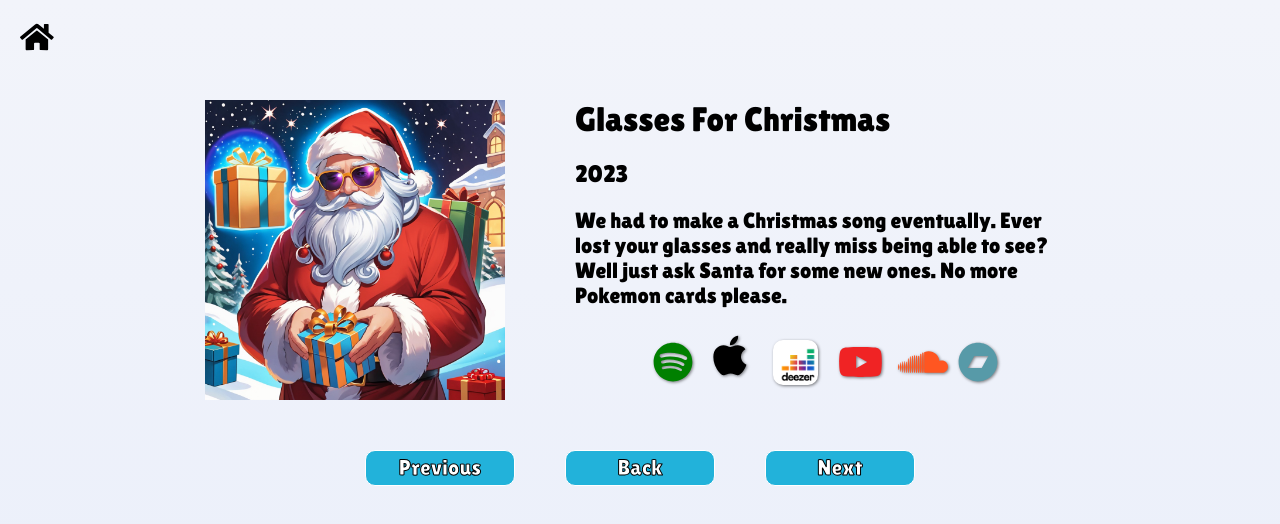
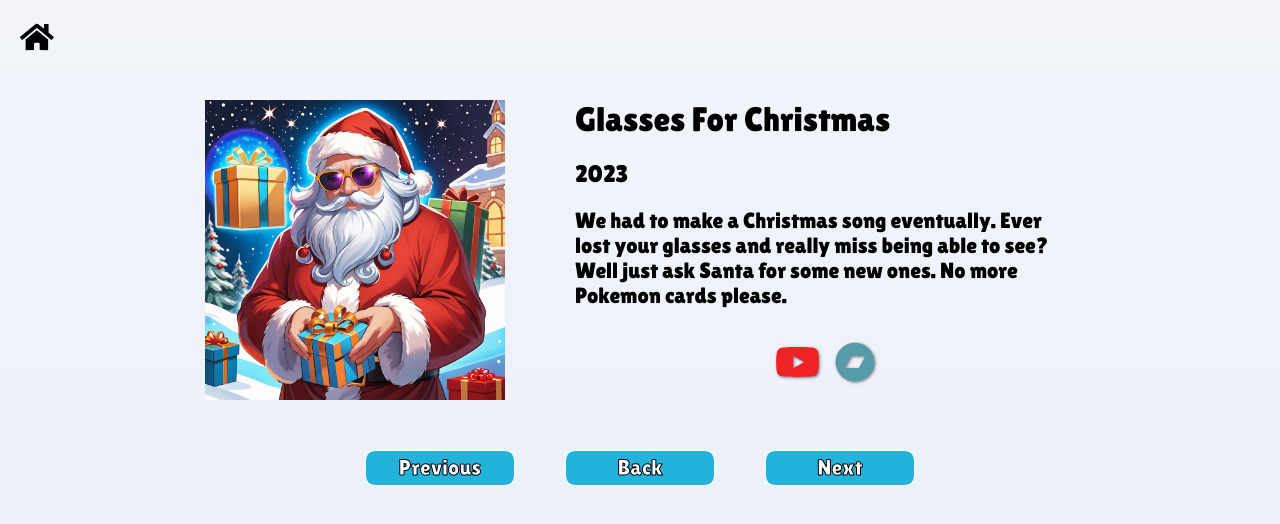
Before and after one commit to ajfos/stetsons-nextjs, a Next.js app: page /releases/10 in a window 1280 px wide. Shown: the top 524 px of the page. Built offline with nearby package versions, Linux system fonts and the light colour scheme.

Commit message:
glasses only bandcamp and youtube for now

```diff
--- a/pages/releases/[id].js
+++ b/pages/releases/[id].js
@@ -7,7 +7,7 @@
 import Head from "next/head";
 import { faHome } from "@fortawesome/free-solid-svg-icons";
 import { FontAwesomeIcon } from "@fortawesome/react-fontawesome";
-import { faSpotify, faBandcamp, faSoundcloud, faYoutube, faApple, faDeezer } from "@fortawesome/free-brands-svg-icons";
+import { faSpotify, faBandcamp, faSoundcloud, faYoutube, faApple } from "@fortawesome/free-brands-svg-icons";
 import classnames from "classnames";
 import Link from "next/link";
 import Button from "../../components/Button";
@@ -104,6 +104,7 @@
             </div>
           )}
           <div className={styles.releaseIcons}>
+            {release.id !== 10 && (
               <a
                 href={release.spotify || "https://open.spotify.com/artist/1EnFvfSbHqACPmunlABTBJ"}
                 target="_blank"
@@ -112,6 +113,8 @@
               >
                 <FontAwesomeIcon icon={faSpotify} />
               </a>
+            )}
+            {release.id !== 10 && (
               <a
                 href={release.appleMusic || "https://music.apple.com/gb/artist/the-stetsons-electric/924919951"}
                 target="_blank"
@@ -120,6 +123,8 @@
               >
                 <FontAwesomeIcon icon={faApple} />
               </a>
+            )}
+            {release.id !== 10 && (
               <a
                 href={release.deezer || "https://www.deezer.com/en/artist/6795735"}
                 target="_blank"
@@ -128,6 +133,8 @@
               >
                 <Image src="/deezer_logo.jpg" height="50" width="50" alt="deezer" />
               </a>
+            )}
+
             <a
               href={release.youtube || "https://www.youtube.com/channel/UCn301PgyNOQEede0cEoyVaQ"}
               target="_blank"
@@ -136,6 +143,8 @@
             >
               <FontAwesomeIcon icon={faYoutube} />
             </a>
+
+            {release.id !== 10 && (
               <a
                 href={release.soundcloud || "https://soundcloud.com/the-stetsons-electric"}
                 target="_blank"
@@ -144,6 +153,7 @@
               >
                 <FontAwesomeIcon icon={faSoundcloud} />
               </a>
+            )}
             <a
               href={release.bandcamp || "https://stetsons.bandcamp.com/"}
               target="_blank"
```
Lines whose indentation alone changed are shown as unchanged.
